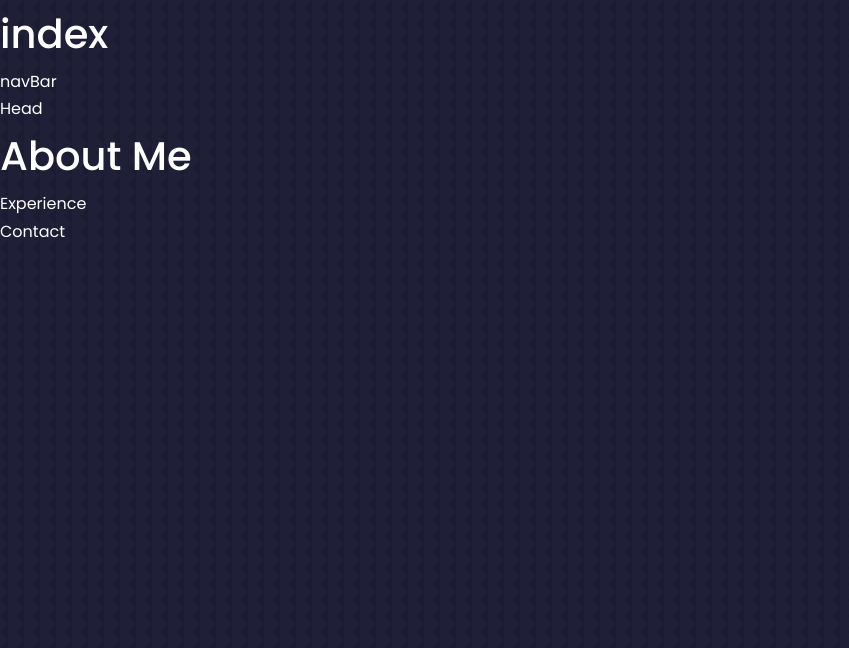
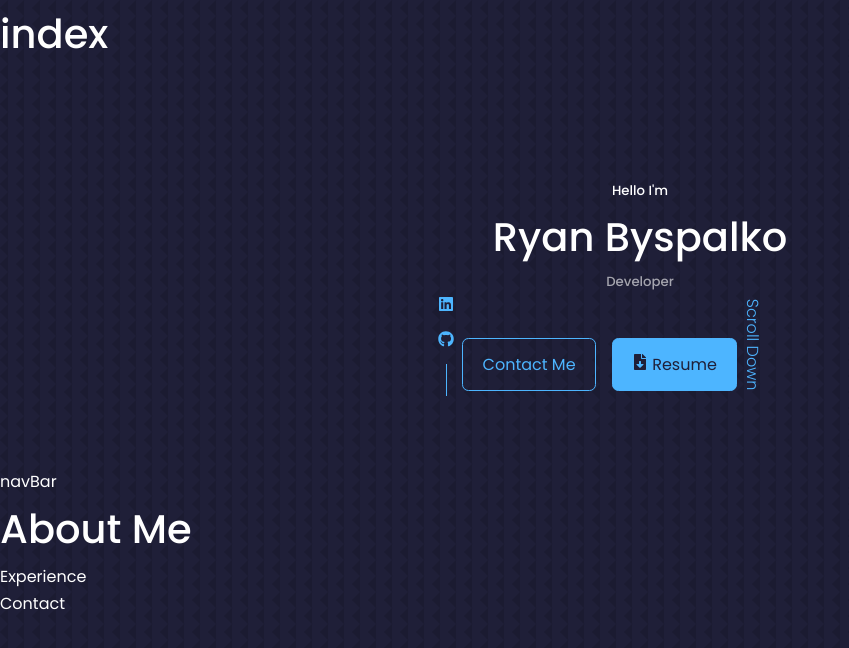
Before and after one commit to ryan-b184/reactGitPractice, a React (Create React App) app: page / in a window 1280 px wide. Shown: the top 648 px of the page, without its empty margins (0-849 px from the left). Built offline with nearby package versions, Linux system fonts and the light colour scheme.

Commit message:
added content to header component and added buttons to future sections, and some other elements to frame the header sort of. Css has been added to properly position and style the elements as well

```diff
--- a/package.json
+++ b/package.json
@@ -10,6 +10,7 @@
     "bootstrap": "^5.3.2",
     "react": "^18.2.0",
     "react-dom": "^18.2.0",
+    "react-icons": "^4.12.0",
     "react-scripts": "5.0.1",
     "web-vitals": "^2.1.4"
   },
--- a/src/App.js
+++ b/src/App.js
@@ -30,8 +30,9 @@ function App() {
       <div className="">
 
         {/* import all components that will show up on the page */}
+        <Head></Head>
         <NavBar></NavBar>
-        <Head></Head>
+
         <About></About>
         <Experience></Experience>
         <Contact></Contact>
--- a/src/Components/header/Head.jsx
+++ b/src/Components/header/Head.jsx
@@ -1,8 +1,27 @@
 import React from 'react'
 import './head.css'
+import { Socials } from './Socials'
+import { FaFileDownload } from "react-icons/fa";
 
 export const Head = () => {
   return (
-    <div>Head</div>
+    <header>
+      <div className="container header__container">
+        <h5>Hello I'm</h5>
+        <h1>Ryan Byspalko</h1>
+        <h5 className='text-light'>Developer</h5>
+
+        <div className='flexCont'>
+          <Socials></Socials>
+          <div className='buttons'>
+            <a href="#contact" className='btn'>Contact Me</a>
+            <a href="" className='btn btn-primary'><FaFileDownload /> Resume</a>
+          </div>
+
+
+          <a href="#contact" className="scroll__btn">Scroll Down</a>
+        </div>
+      </div>
+    </header>
   )
 }
--- /dev/null
+++ b/src/Components/header/Socials.jsx
@@ -0,0 +1,12 @@
+import React from 'react'
+import { FaLinkedin } from "react-icons/fa";
+import { FaGithub } from "react-icons/fa";
+
+export const Socials = () => {
+  return (
+    <div className='header__socials'>
+        <a href="https://www.linkedin.com/in/ryan-byspalko-024134200/" target='_blank'><FaLinkedin /></a>
+        <a href="https://github.com/ryan-b184" target='_blank'><FaGithub /></a>
+    </div>
+  )
+}
--- a/src/Components/header/head.css
+++ b/src/Components/header/head.css
@@ -0,0 +1,57 @@
+header {
+    height: 50vh;
+    padding-top: 7rem;
+    overflow: hidden;
+}
+
+.header__container {
+    text-align: center;
+    height: 100%;
+    position: relative;
+}
+
+
+/* styling buttons */
+.buttons {
+    margin-top: 2.5rem;
+    display: flex;
+    gap: 1rem;
+    justify-content: center;
+
+}
+
+.header__socials {
+    display: flex;
+    flex-direction: column;
+    align-items: center;
+    gap: 0.5rem;
+    margin-right:0.5rem;
+}
+
+.flexCont {
+    display: flex;
+    flex-direction: row;
+    align-items: center;
+    justify-content: center;
+    position:absolute;
+    left:29%
+}
+
+/*adding border lines*/
+.header__socials::after{
+    content: '';
+    width: 1px;
+    height: 2rem;
+    background: var(--color-primary)
+}
+
+/*mirroring border lines and links */
+.scroll__btn {
+    position:relative;
+    right: 1.9rem;
+
+    transform: rotate(90deg);
+    font-weight: 300;
+
+
+}
--- a/src/index.css
+++ b/src/index.css
@@ -122,3 +122,27 @@ img {
   width: 100%;
   object-fit:cover;
 }
+
+
+
+/* ================ MEDIA QUERIES ===============*/
+
+@media screen and (max-width: 1024px) {
+  .container {
+    width: var(--container-width-md)
+  }
+
+  section {
+    margin-top:6rem;
+  }
+}
+
+@media screen and (max-width: 600px) {
+  .container {
+    width: var(--container-width-sm)
+  }
+
+  section > h2{
+    margin-bottom:2rem;
+  }
+}
```
Also changed, not shown: 1 other file (tests, documents, lock files or other folders).
